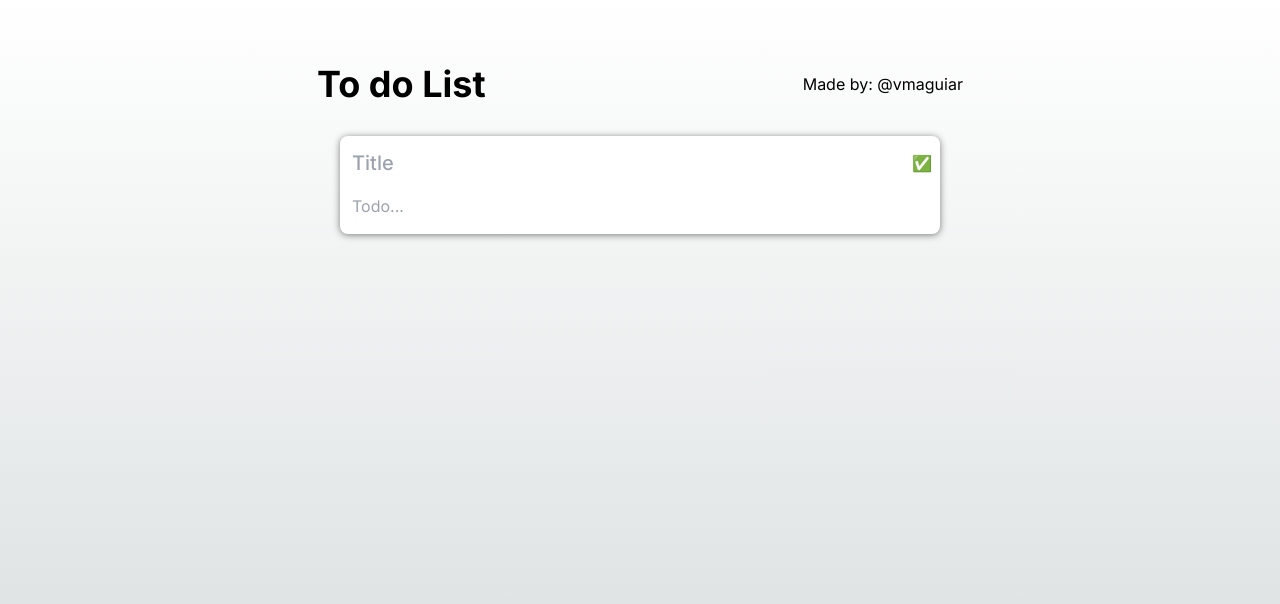
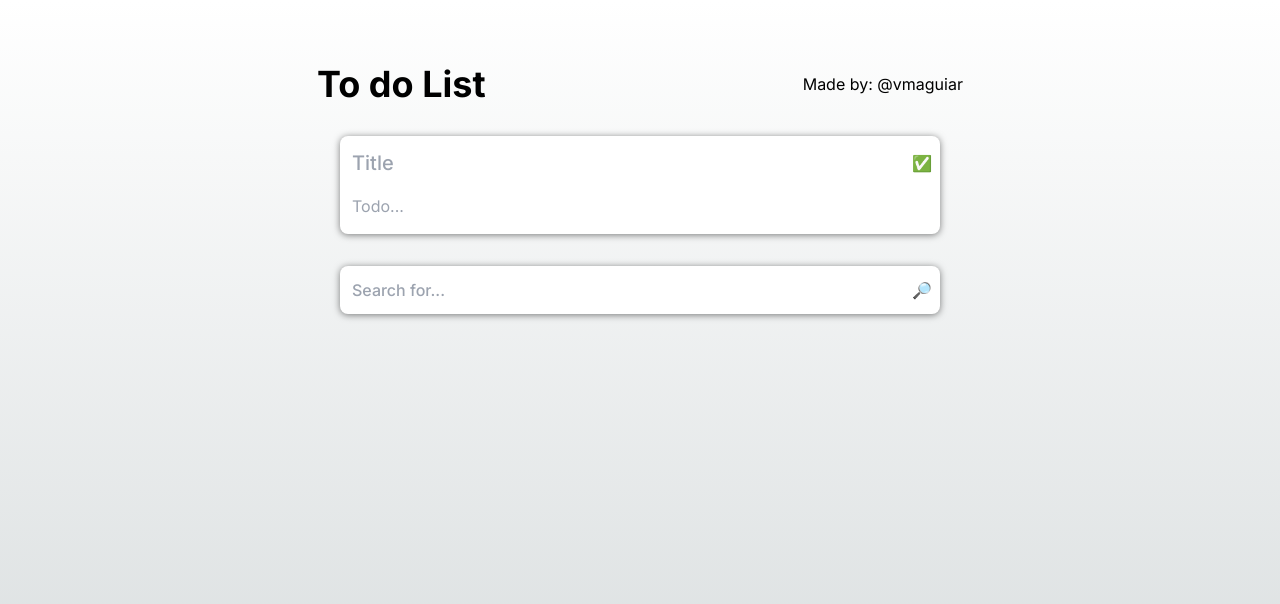
Before and after one commit to vmaguiar/qavi-todo-list-app, a Next.js app: page / in a window 1280 px wide. Shown: the top 604 px of the page. Built offline with nearby package versions, Linux system fonts and the light colour scheme.

Commit message:
feat: Create a search bar to filter cards

```diff
--- a/src/app/page.tsx
+++ b/src/app/page.tsx
@@ -1,15 +1,11 @@
 'use client'
 
 import { Header } from "../components/Header"
+import { CardsProvider } from "@/utils/CardsContext"
 import { CreateCardForm } from "@/components/CreateCardForm"
 import { Cards } from "../components/Cards"
-import { CardsProvider } from "@/utils/CardsContext"
 
-// interface ItodoCard {
-//   title: string,
-//   todoList: string[],
-//   todoDoneList: string[]
-// };
+
 
 export default function Home() {
 
@@ -18,9 +14,7 @@ export default function Home() {
       <Header />
       <CardsProvider>
         <CreateCardForm />
-        <div className="grid grid-flow-row grid-cols-5 gap-4 my-8">
-          <Cards />
-        </div>
+        <Cards />
       </CardsProvider>
     </ div >
   )
--- a/src/components/Cards.tsx
+++ b/src/components/Cards.tsx
@@ -3,6 +3,7 @@ import React, { useContext, useEffect, useState } from "react"
 import { Todo } from "./Todo"
 import { ItodoCard } from "./CreateCardForm"
 import { CardsContext } from "@/utils/CardsContext"
+import { SearchBar } from "./SearchBar"
 
 export function Cards() {
   const { cardsList, setCardsList } = useContext(CardsContext)
@@ -10,9 +11,19 @@ export function Cards() {
   const [editCardTitle, setEditCardTitle] = useState('')
   const [newTodo, setNewTodo] = useState<string[]>([])
   const [tempNewTodo, setTempNewTodo] = useState('')
+  const [selectedCards, setSelectedCards] = useState<ItodoCard[] | null>(null)
+  const [filterdCards, setFilteredCards] = useState<ItodoCard[] | null>(null)
+
+
+  useEffect(() => {
+    if (selectedCards !== null) {
+      setFilteredCards(selectedCards)
+    }
+  }, [selectedCards])
 
 
 
+  // Function thats delete a single Card from the Cards list
   const deleteCard = (event: React.MouseEvent<HTMLButtonElement, MouseEvent>, card: ItodoCard) => {
     setCardsList((oldCardList) => {
       const newCardsList = oldCardList.filter((item) => item.title !== card.title)
@@ -21,7 +32,7 @@ export function Cards() {
     })
   }
 
-
+  // Function thats enable the card be edited
   const editCardFunc = (card: ItodoCard) => {
     setEditCard(card)
     setEditCardTitle(card.title)
@@ -29,6 +40,7 @@ export function Cards() {
   }
 
 
+  // Function thats Update todo's in a Card
   const handleTodoChange = (event: React.ChangeEvent<HTMLInputElement>, todoIndex: number) => {
     setNewTodo((prevTodos) => {
       const updatedTodos = [...prevTodos]
@@ -37,7 +49,7 @@ export function Cards() {
     });
   }
 
-
+  // Function thats add a todo to a card that is beign edited
   const addNewTodo = () => {
     if (tempNewTodo !== '') {
       setNewTodo((prevTodos) => [...prevTodos, tempNewTodo])
@@ -48,7 +60,7 @@ export function Cards() {
   }
 
 
-
+  // Function thats delete a single todo from the card thats being edited
   const deleteTodo = (todoIndex: number) => {
     if (editCard) {
       setNewTodo((oldList) => {
@@ -59,6 +71,7 @@ export function Cards() {
   }
 
 
+  // Function that ends the "editCard" and saves all the new data in that card that was being edited
   const saveEdit = () => {
     setCardsList((oldCardsList) =>
       oldCardsList.map((card) => {
@@ -75,12 +88,28 @@ export function Cards() {
   };
 
 
+  //Function that find the card with matching data from SearchBar input
+  const searchCard = (searchQuery: string) => {
+    const foundCards = cardsList.filter((card) => {
+      return (
+        card.title.toLowerCase().includes(searchQuery.toLowerCase()) ||
+        card.todoList.some((todo) => todo.toLowerCase().includes(searchQuery.toLowerCase()))
+      )
+    })
+
+    setSelectedCards(foundCards || null)
+  }
+
+  console.log(filterdCards)
 
   return (
     <>
+      <SearchBar onSearch={searchCard} />
+
       {
         editCard ?
           (
+            <div className="grid grid-flow-row grid-cols-5 gap-4 my-8">
               <div className="col-span-5 flex flex-col w-[600px] relative mx-auto mt-8 rounded-lg bg-white p-2 shadow-[0_1px_7px_0px_rgba(0,0,0,0.5)]">
                 <input
                   className="text-[20px] font-medium"
@@ -122,8 +151,49 @@ export function Cards() {
                   <button onClick={saveEdit}>Save</button>
                 </div>
               </div>
+            </div>
           ) :
           (
+            filterdCards ? (
+              <div className="grid grid-flow-row grid-cols-5 gap-4 my-8">
+                {
+                  filterdCards.map((item: ItodoCard, index: number) => (
+                    <div className="flex flex-col max-h-[200px] w-[250px] relative mx-auto mt-8 rounded-lg bg-white p-2 shadow-[0_1px_7px_0px_rgba(0,0,0,0.5)]"
+                      key={index}
+                    >
+                      <div className="flex flex-row justify-between">
+                        <h1 className="text-[20px] font-medium">{item.title}</h1>
+
+                        <div>
+                          <button onClick={() => editCardFunc(item)}>
+                            📝
+                          </button>
+
+                          <button onClick={(event) => {
+                            deleteCard(event, item)
+                          }}>
+                            ✖️
+                          </button>
+                        </div>
+                      </div>
+                      <div className="overflow-y-auto">
+                        {
+                          item.todoList.map((todoItem, todoIndex) => (
+                            <div key={todoIndex}>
+                              < Todo todoText={todoItem} index={todoIndex} />
+                              <hr />
+                            </div>
+                          ))
+                        }
+                      </div>
+                    </div >
+                  ))
+                }
+              </div>
+            ) :
+              (
+                <div className="grid grid-flow-row grid-cols-5 gap-4 my-8">
+                  {
                     cardsList.map((item: ItodoCard, index: number) => (
                       <div className="flex flex-col max-h-[200px] w-[250px] relative mx-auto mt-8 rounded-lg bg-white p-2 shadow-[0_1px_7px_0px_rgba(0,0,0,0.5)]"
                         key={index}
@@ -155,6 +225,9 @@ export function Cards() {
                         </div>
                       </div >
                     ))
+                  }
+                </div >
+              )
           )
       }
     </>
--- /dev/null
+++ b/src/components/SearchBar.tsx
@@ -0,0 +1,43 @@
+import { useState } from "react"
+
+interface SearchBarProps {
+  onSearch: (searchQuery: string) => void
+}
+
+export function SearchBar({ onSearch }: SearchBarProps) {
+  const [searchQuery, setSearchQuery] = useState('')
+
+
+  const handleSubmit = (event: React.FormEvent<HTMLFormElement>) => {
+    event.preventDefault()
+    onSearch(searchQuery)
+  }
+
+  const handleInputChange = (event: React.ChangeEvent<HTMLInputElement>) => {
+    setSearchQuery(event.currentTarget.value)
+  }
+
+  return (
+    <>
+      <form
+        className="w-[600px] relative mx-auto mt-8 rounded-lg bg-white p-2 shadow-[0_1px_7px_0px_rgba(0,0,0,0.5)]"
+        onSubmit={(event) => handleSubmit(event)}
+      >
+        <div className="flex flex-row">
+          <input
+            type="text"
+            placeholder="Search for..."
+            name="searchQuery"
+            value={searchQuery}
+            className="text-[16px] font-medium w-full p-1 border-none outline-none resize-none"
+            onChange={(event) => handleInputChange(event)}
+          />
+
+          <button type="submit">
+            🔎
+          </button>
+        </div>
+      </form>
+    </>
+  )
+}
```
Lines whose indentation alone changed are shown as unchanged.
